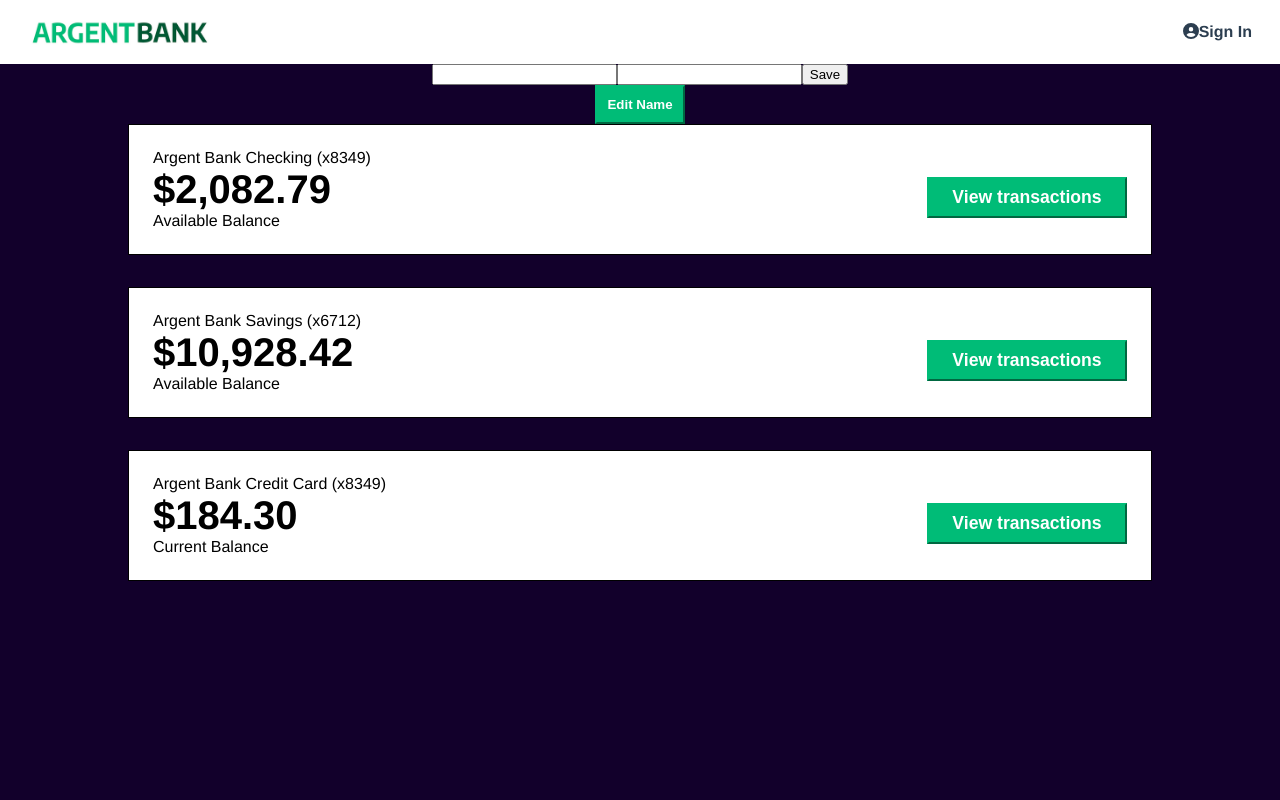
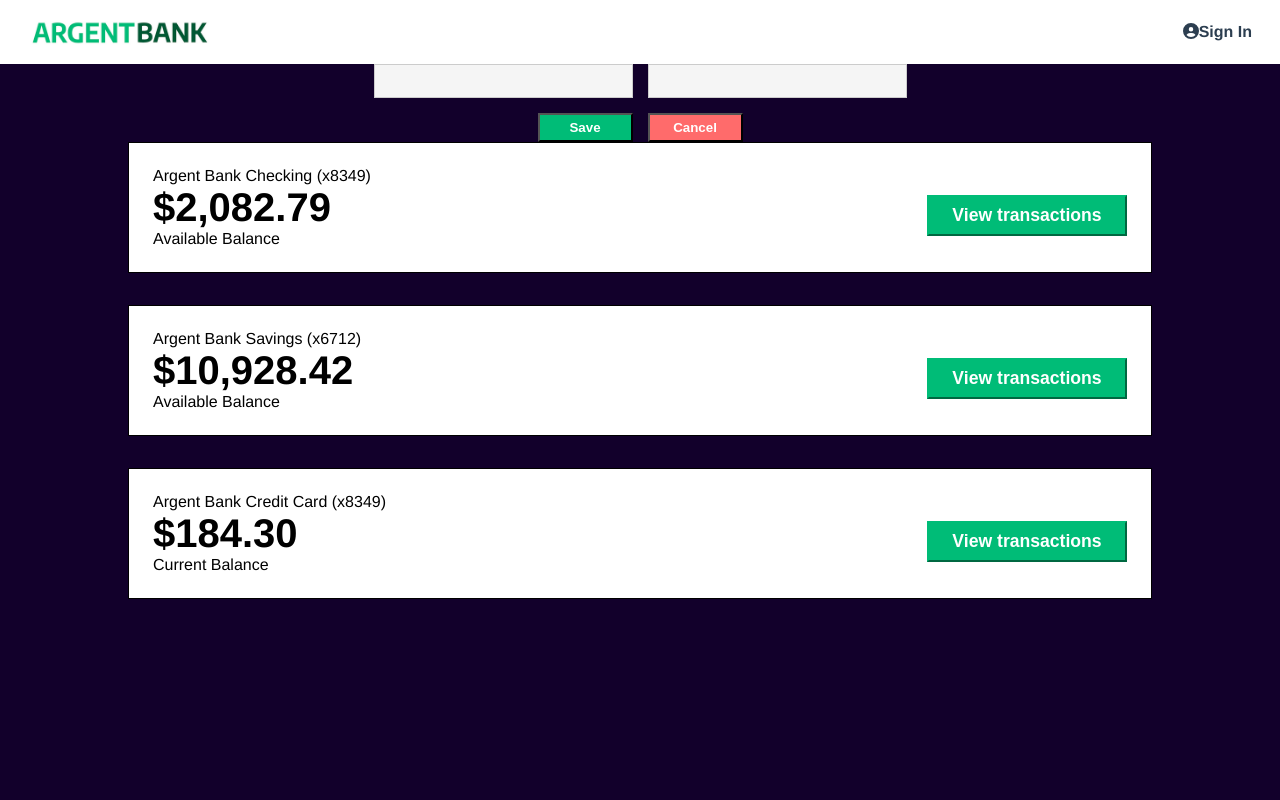
Before and after one commit to abaddon101/Project-13-Remede-Agency-Front-End, a React (Create React App) app: page /profil in a window 1280 px wide. Both pictures are taken after a click on the button "Edit Name". Shown: the top 800 px of the page. Built offline with nearby package versions, Linux system fonts and the light colour scheme.

Commit message:
mep de state pour gestion etat btn  edit name

```diff
--- a/src/componentProfilPage/ProfilComponent.tsx
+++ b/src/componentProfilPage/ProfilComponent.tsx
@@ -12,13 +12,23 @@ function ProfilComponent() {
   const [isEditing, setIsEditing] = useState(false);
   const [editedFirstName, setEditedFirstName] = useState("");
   const [editedLastName, setEditedLastName] = useState("");
-
+  const [isEditButtonEnabled, setIsEditButtonEnabled] = useState(true);
   const firstName = useSelector((state: RootState) => state.auth.firstName);
   const lastName = useSelector((state: RootState) => state.auth.lastName);
   const token = useSelector((state: RootState) => state.auth.token);
 
   const handleEditClick = () => {
+    console.log("Edit button clicked");
     setIsEditing(true);
+    setIsEditButtonEnabled(false);
+  };
+  const handleCancelClick = () => {
+    // Réinitialiser les champs édités aux valeurs actuelles de firstName et lastName
+    setEditedFirstName(firstName);
+    setEditedLastName(lastName);
+
+    // Désactiver le mode d'édition
+    setIsEditing(false);
   };
 
   const handleInputChange = (e: React.ChangeEvent<HTMLInputElement>) => {
@@ -55,8 +65,18 @@ function ProfilComponent() {
         // Mise à jour locale des données du profil
         dispatch(fetchUserProfile(token)); // Cela devrait mettre à jour firstName et lastName dans le Redux store
 
+        // Réinitialisez également les valeurs dans le localStorage
+        localStorage.setItem("firstName", editedFirstName);
+        localStorage.setItem("lastName", editedLastName);
+
         // Désactiver le mode d'édition
         setIsEditing(false);
+        // Ajoutez des déclarations console.log pour le débogage
+        console.log(
+          "LocalStorage firstName:",
+          localStorage.getItem("firstName")
+        );
+        console.log("LocalStorage lastName:", localStorage.getItem("lastName"));
       } else {
         // Gérer les erreurs de modification ici
         console.error("Error updating profile:", response);
@@ -71,31 +91,54 @@ function ProfilComponent() {
     <main className="main bg-dark">
       <div className="header">
         {isEditing ? (
-          <form onSubmit={handleSubmit}>
+          <form className="form-editing-grid" onSubmit={handleSubmit}>
+            <div className="input-wrapper">
               <input
                 type="text"
                 name="editedFirstName"
                 value={editedFirstName}
                 onChange={handleInputChange}
+                className="custom-input"
               />
+
               <input
                 type="text"
                 name="editedLastName"
                 value={editedLastName}
                 onChange={handleInputChange}
+                className="custom-input"
               />
-            <button type="submit">Save</button>
+            </div>
+            <div className="button-group">
+              <button className="save-button" type="submit">
+                Save
+              </button>
+              <button
+                className="cancel-button"
+                type="button"
+                onClick={handleCancelClick}
+              >
+                Cancel
+              </button>
+            </div>
           </form>
         ) : (
+          <div>
             <h1>
               Welcome back
               <br />
               {isAuthenticated ? `${firstName} ${lastName}` : "Loading..."}
             </h1>
-        )}
-        <button className="edit-button" onClick={handleEditClick}>
+
+            <button
+              className="edit-button"
+              onClick={handleEditClick}
+              disabled={isEditing}
+            >
               Edit Name
             </button>
+          </div>
+        )}
 
         <section className="account">
           <div className="account-content-wrapper">
--- a/src/componentSignInPage/FormSiginComponent.tsx
+++ b/src/componentSignInPage/FormSiginComponent.tsx
@@ -72,7 +72,7 @@ function FormSignin() {
     try {
       setFormIsValid(true);
       const loginResponse = await dispatch(loginAsync({ email, password })); // Appel à l'API via redux
-      console.log("Login Response:", loginResponse.payload);
+      // console.log("Login Response:", loginResponse.payload);
 
       // Vérifier si l'authentification a réussi ou non en vérifiant la réponse de l'API
       if (loginResponse.payload && loginResponse.payload.error) {
@@ -88,7 +88,7 @@ function FormSignin() {
       } else {
         const token = localStorage.getItem("token") ?? "";
 
-        console.log("Profile Response Token:", token);
+        // console.log("Profile Response Token:", token);
 
         // Appel à fetchUserProfile pour obtenir les données du profil
         const profileResponse = await dispatch(fetchUserProfile(token));
--- a/src/componentsApp/Nav.tsx
+++ b/src/componentsApp/Nav.tsx
@@ -4,15 +4,16 @@ import { useSelector, useDispatch } from "react-redux";
 import argentBankLogo from "../assets/argentBankLogo.png";
 import { FontAwesomeIcon } from "@fortawesome/react-fontawesome";
 import { faUserCircle } from "@fortawesome/free-solid-svg-icons";
-import { RootState } from "../features/store/store";
+import { RootState, AppDispatch } from "../features/store/store";
 import { logout } from "../features/reducers/authLoginSlice";
+import { logoutAndClearUserData } from "../features/reducers/authLoginSlice";
 
 function Navigation() {
   const isAuthenticated = useSelector(
     (state: RootState) => state.auth.isAuthenticated
   );
   // console.log("isAuthenticated:", isAuthenticated);
-  const dispatch = useDispatch();
+  const dispatch = useDispatch<AppDispatch>() as any;
   const handleSignOut = () => {
     // Dispatchez l'action de déconnexion
     dispatch(logout());
--- a/src/features/reducers/authLoginSlice.tsx
+++ b/src/features/reducers/authLoginSlice.tsx
@@ -1,11 +1,5 @@
 import { createSlice, createAsyncThunk } from "@reduxjs/toolkit";
 import axios from "axios";
-
-export interface UserProfileData {
-  firstName: string;
-  lastName: string;
-  // Ajoutez d'autres propriétés si nécessaire
-}
 
 export const loginAsync = createAsyncThunk(
   "auth/loginAsync",
@@ -51,7 +45,7 @@ export const fetchUserProfile = createAsyncThunk(
 
       if (profileResponse.data) {
         const { token, firstName, lastName } = profileResponse.data.body;
-        console.log("Token:", token);
+        // console.log("Token:", token);
         console.log("response from user/profil:", firstName);
         console.log("response from user/profil:", lastName);
         localStorage.setItem("firstName", firstName);
@@ -62,6 +56,44 @@ export const fetchUserProfile = createAsyncThunk(
       }
     } catch (error) {
       console.error("Error fetching user profile:", error);
+      throw error;
+    }
+  }
+);
+// fonction pour reset les données utlisateurs
+export const logoutAndClearUserData = createAsyncThunk(
+  "auth/logoutAndClearUserData",
+  async () => {
+    try {
+      // Simulez la déconnexion en appelant loginAsync avec des valeurs vides
+      const response = await axios.post(
+        "http://localhost:3001/api/v1/user/login",
+        { email: "", password: "" }
+      );
+
+      if (response.data.body) {
+        const { token } = response.data.body;
+        localStorage.setItem("token", token);
+
+        // Utilisez fetchUserProfile pour réinitialiser les données de l'utilisateur
+        const profileResponse = await axios.post(
+          "http://localhost:3001/api/v1/user/profile",
+          {},
+          {
+            headers: {
+              Authorization: `Bearer ${token}`,
+            },
+          }
+        );
+
+        if (profileResponse.data) {
+          const { firstName, lastName } = profileResponse.data.body;
+          localStorage.setItem("firstName", firstName);
+          localStorage.setItem("lastName", lastName);
+        }
+      }
+    } catch (error) {
+      console.error("Error during logout:", error);
       throw error;
     }
   }
@@ -106,12 +138,16 @@ export const loginSlice = createSlice({
       state.error = payload;
     },
     logout: (state) => {
-      // console.log("logout action is dispatched");
+      // Réinitialisez les valeurs avec les valeurs par défaut
       state.isAuthenticated = false;
       state.loginSuccess = false;
       state.firstName = "";
       state.lastName = "";
       state.token = "";
+      // Réinitialisez également les valeurs dans le localStorage
+      localStorage.removeItem("firstName");
+      localStorage.removeItem("lastName");
+      localStorage.removeItem("token");
     },
   },
   // ...
@@ -130,6 +166,10 @@ export const loginSlice = createSlice({
       state.lastName = lastName;
       // You might also want to set other relevant profile data in the state here
     });
+    builder.addCase(logoutAndClearUserData.fulfilled, (state, action) => {
+      // Les données de l'utilisateur ont été réinitialisées lors de la déconnexion
+      // Vous pouvez ajouter d'autres manipulations d'état ici si nécessaire
+    });
   },
 
   // ...
--- a/src/page/style.scss
+++ b/src/page/style.scss
@@ -100,6 +100,66 @@ body {
   margin-bottom: 0;
   font-size: 0.9rem;
 }
+.profil-h1 {
+  padding-top: 55px;
+}
+.form-editing-grid {
+  display: flex;
+  flex-direction: column;
+  align-items: center;
+  gap: 15px;
+}
+.input-wrapper {
+  display: flex;
+  width: 50%;
+  flex-direction: row;
+  justify-content: center;
+  gap: 15px;
+
+  .input-wrapper label {
+    font-weight: bold;
+  }
+
+  .custom-input {
+    padding: 5px;
+    font-size: 1.2rem;
+    border: 1px solid #ccc;
+    background-color: #f5f5f5;
+    color: #777; /* Couleur de police grise */
+  }
+}
+
+.button-group {
+  display: flex;
+  width: 50%;
+  flex-direction: row;
+  justify-content: center;
+  gap: 15px;
+}
+.cancel-button,
+.save-button {
+  font-weight: bold;
+  padding: 5px;
+  width: 95px;
+  cursor: pointer;
+}
+.save-button {
+  background-color: #00bc77;
+  color: #fff;
+}
+
+.cancel-button {
+  background-color: #ff6b6b; /* Exemple de couleur pour le bouton "Cancel" */
+  color: #fff;
+}
+
+.edit-button {
+  background-color: #00bc77;
+  padding: 5px;
+  width: 95px;
+  color: #fff;
+  margin-bottom: 25px;
+}
 
 @media (min-width: 920px) {
   .hero {
@@ -187,22 +247,6 @@ body {
   margin-left: 0.25rem;
 }
 
-.input-wrapper {
-  display: flex;
-  flex-direction: column;
-  text-align: left;
-  margin-bottom: 1rem;
-}
-
-.input-wrapper label {
-  font-weight: bold;
-}
-
-.input-wrapper input {
-  padding: 5px;
-  font-size: 1.2rem;
-}
-
 .footer {
   display: flex;
   justify-content: center;
@@ -253,14 +297,6 @@ body {
   flex: 1;
 }
 
-.edit-button {
-  border-color: #00bc77;
-  background-color: #00bc77;
-  color: #fff;
-  font-weight: bold;
-  padding: 10px;
-}
-
 .header {
   color: #fff;
   margin-bottom: 2rem;
```
Also changed, not shown: src/Api/dataSlice.tsx (deleted, +0 -7 lines), src/componentProfilPage/componentTransctions.tsx (added, +7 -0 lines), src/datas/dataTransactions.tsx (deleted, +0 -51 lines). Lines whose indentation alone changed are shown as unchanged.
